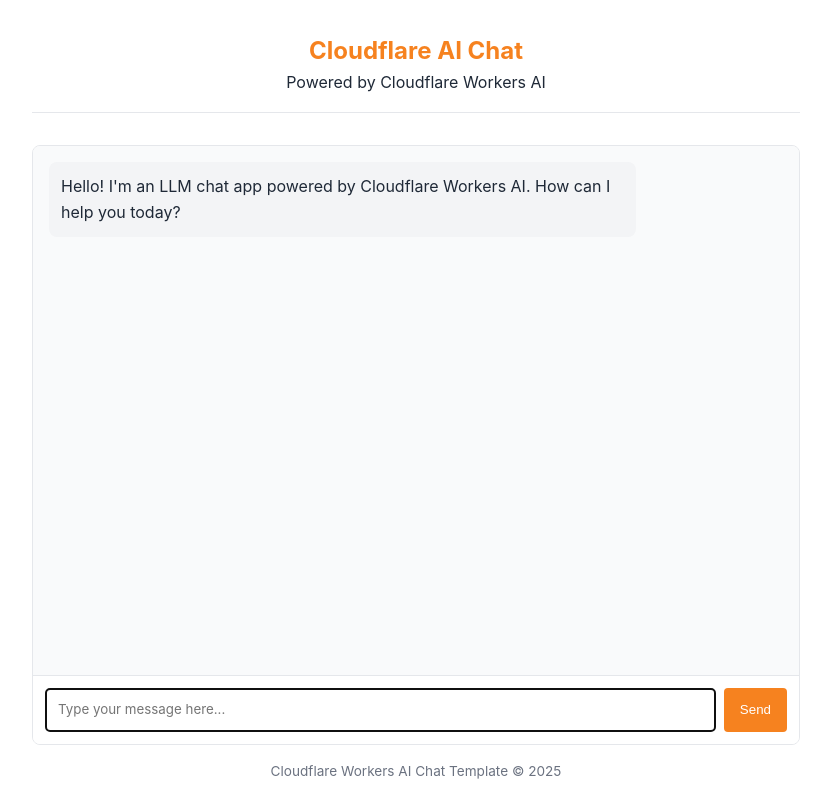
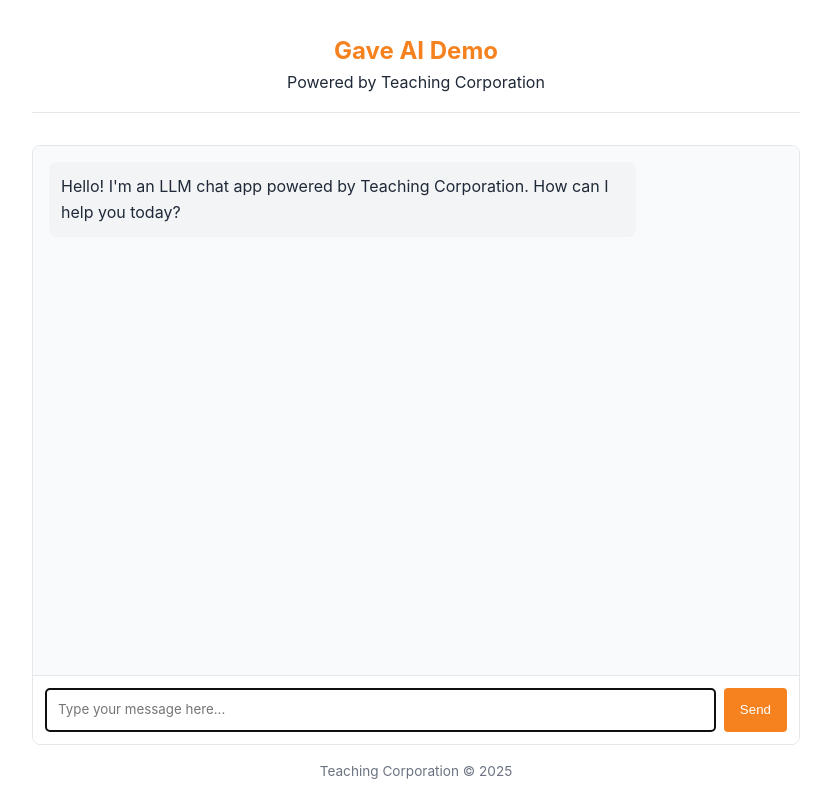
Before and after one commit to teachingcorpstaff-ship-it/demo-gave-ai, a website: page public/index.html in a window 1280 px wide. Shown: the whole page, without its empty margins (224-1055 px from the left). Drawn offline with Linux system fonts and the light colour scheme.

Commit message:
Update index.html

```diff
--- a/public/index.html
+++ b/public/index.html
@@ -3,7 +3,7 @@
   <head>
     <meta charset="UTF-8" />
     <meta name="viewport" content="width=device-width, initial-scale=1.0" />
-    <title>LLM Chat App</title>
+    <title>Gave AI Demo</title>
     <style>
       :root {
         --primary-color: #f6821f;
@@ -138,22 +138,22 @@
   </head>
   <body>
     <header>
-      <h1>Cloudflare AI Chat</h1>
-      <p>Powered by Cloudflare Workers AI</p>
+      <h1>Gave AI Demo</h1>
+      <p>Powered by Teaching Corporation</p>
     </header>
 
     <div class="chat-container">
       <div id="chat-messages" class="chat-messages">
         <div class="message assistant-message">
           <p>
-            Hello! I'm an LLM chat app powered by Cloudflare Workers AI. How can
+            Hello! I'm an LLM chat app powered by Teaching Corporation. How can
             I help you today?
           </p>
         </div>
       </div>
 
       <div class="typing-indicator" id="typing-indicator">
-        AI is thinking...
+        AI is thinking if you want faster try to pay...
       </div>
 
       <div class="message-input">
@@ -168,7 +168,7 @@
     </div>
 
     <footer>
-      <p>Cloudflare Workers AI Chat Template &copy; 2025</p>
+      <p>Teaching Corporation &copy; 2025</p>
     </footer>
 
     <!-- Chat app script -->
```
